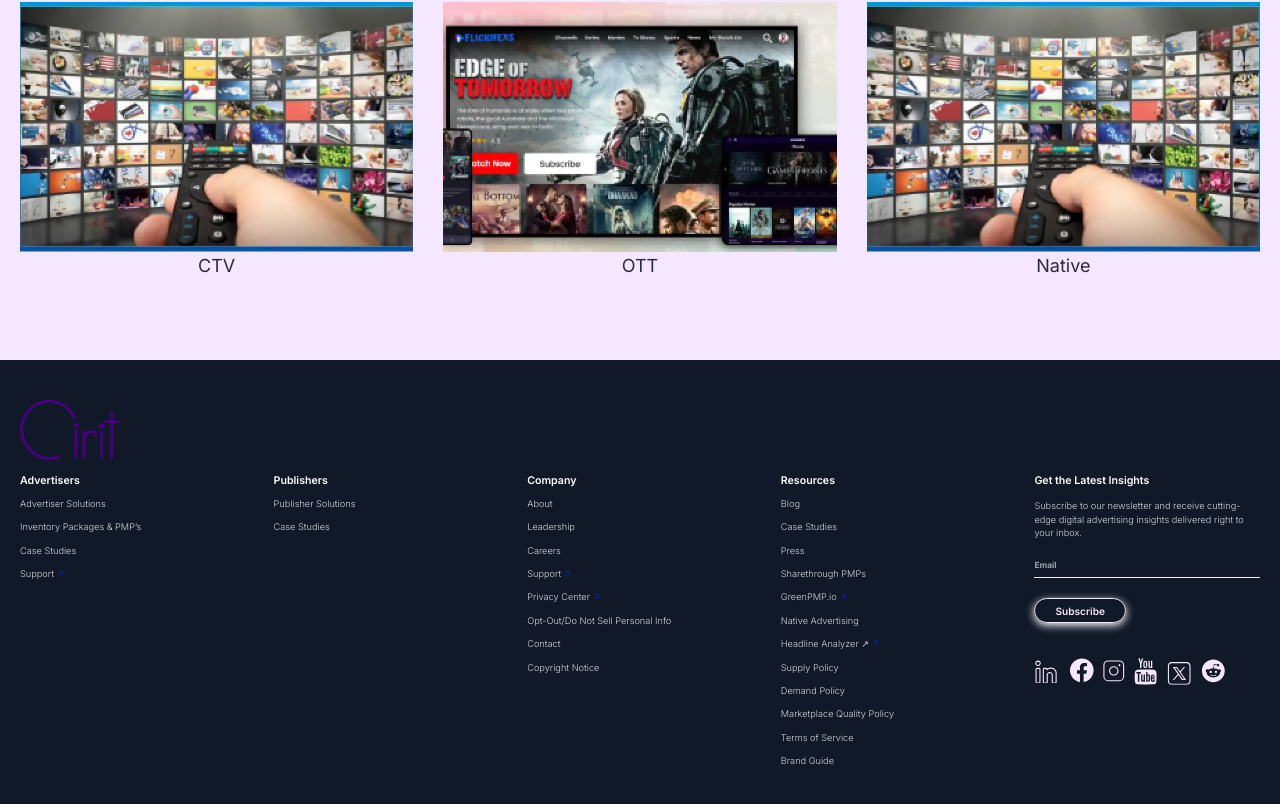
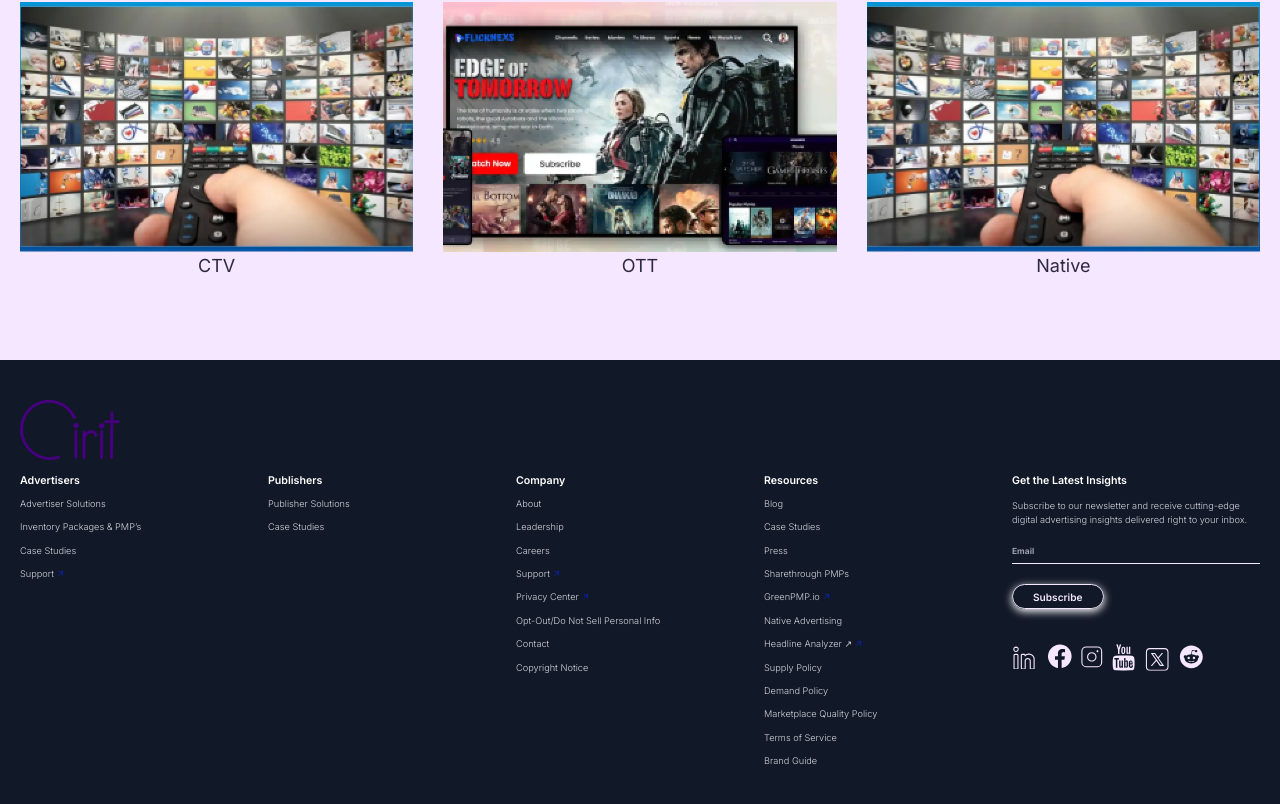
Before and after one commit to shivc868/airitlive, a Next.js app: page / in a window 1280 px wide. Shown: the part 1557-2361 px from the top of the page. Built offline with nearby package versions, Linux system fonts and the light colour scheme.

Commit message:
footer mobile  done

```diff
--- a/components/common/Footer.tsx
+++ b/components/common/Footer.tsx
@@ -4,14 +4,12 @@ import Link from "next/link";
 import { footerData, socialLinks } from "./Helper";
 import { ExternalIcon } from "./Icons";
 
-
-
 const Footer: React.FC = () => {
   return (
     <footer className="bg-gray-900 text-gray-300 py-9 sm:py-10 px-4  font-inter">
       <div className={styles.container}>
         <img src="/img/logo.png" className="hidden md:block w-[100px]" alt="" />
-        <div className="grid grid-cols-2 md:grid-cols-4 lg:grid-cols-5 gap-7 mt-3">
+        <div className="grid grid-cols-2 md:grid-cols-4 lg:grid-cols-5 gap-7 lg:gap-0 mt-3">
           {footerData.map((section, index) => (
             <div key={index}>
               <h3 className="text-white text-[10.635px] leading-[164.555%] font-semibold mb-[9.4px]">
--- /dev/null
+++ b/components/common/mobilenetwork/MobileNetwork.tsx
@@ -0,0 +1,9 @@
+import React from 'react'
+
+const MobileNetwork = () => {
+  return (
+    <section>MobileNetwork</section>
+  )
+}
+
+export default MobileNetwork
--- a/pages/index.tsx
+++ b/pages/index.tsx
@@ -6,8 +6,6 @@ import Platforms from "@/components/home/Platforms";
 import { Inter } from "next/font/google";
 
 const inter = Inter({ subsets: ["latin"] });
-
-
 
 export default function Home() {
   return (
```
